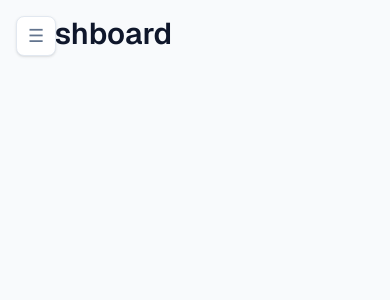
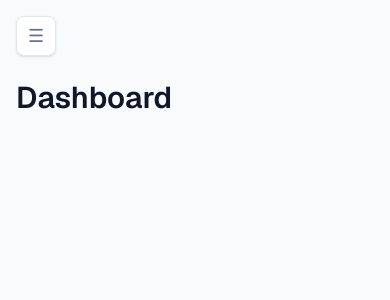
Before and after one commit to ClarkeNeedles/productivity-hub, a Next.js app in the folder frontend/: page /dashboard in a window 390 px wide. Shown: the top 300 px of the page. Built offline with nearby package versions, Linux system fonts and the light colour scheme.

Commit message:
move page down on mobile as to not hide it under menu button

```diff
--- a/frontend/components/navigation/app-shell.tsx
+++ b/frontend/components/navigation/app-shell.tsx
@@ -18,7 +18,9 @@ export default function AppShell({ children }: { children: React.ReactNode }) {
       <div
         className={`min-h-screen transition-all duration-300 ${expanded ? "lg:ml-72" : "lg:ml-[90px]"}`}
       >
-        <main className="mx-auto max-w-[1600px] p-4 sm:p-6 lg:p-8">{children}</main>
+        <main className="mx-auto max-w-[1600px] px-4 pt-20 pb-4 sm:px-6 sm:pt-20 sm:pb-6 lg:p-8">
+          {children}
+        </main>
       </div>
     </div>
   );
```
